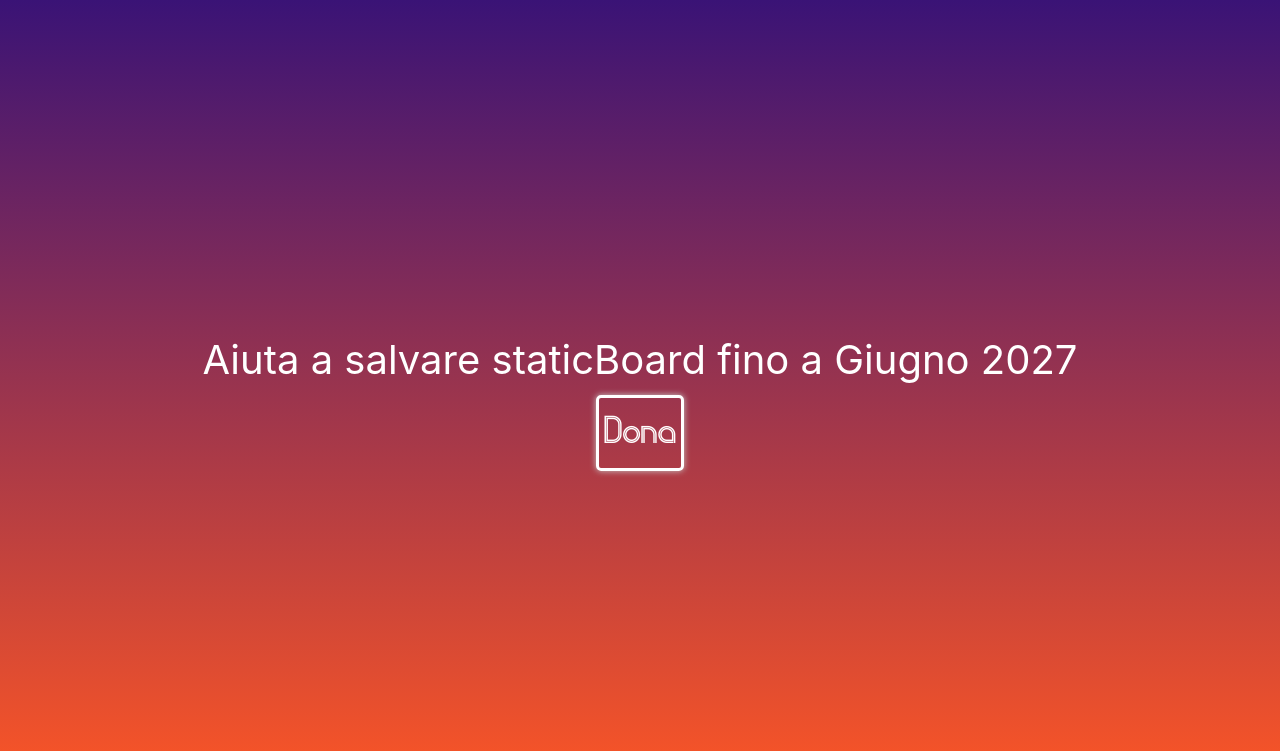
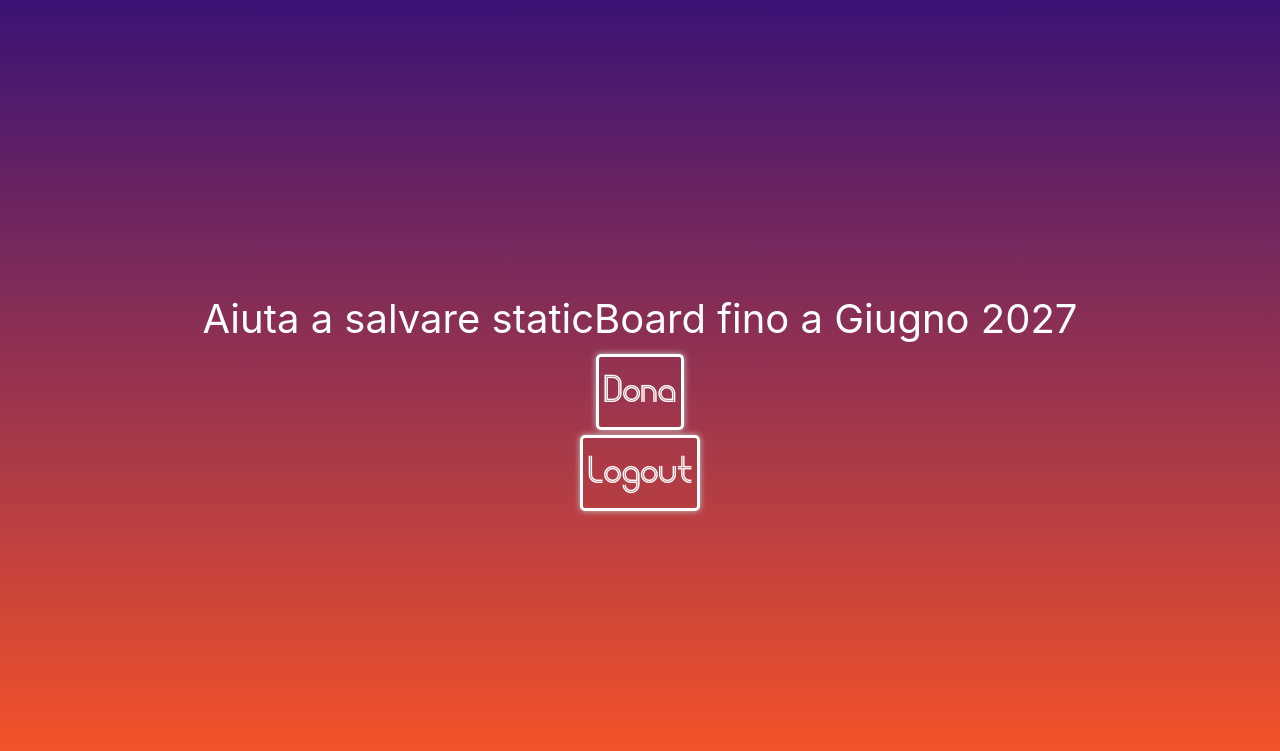
Before and after one commit to 000Vero/staticBoard, a Node server app: page /donate in a window 1280 px wide. Shown: the top 751 px of the page. Run offline with Node 20, Linux system fonts and the light colour scheme.

Commit message:
Add logout on donations

```diff
--- a/views/completed.ejs
+++ b/views/completed.ejs
@@ -14,6 +14,11 @@
         <p class="is-size-2 has-text-white">
             A breve potrai utilizzare staticBoard
         </p>
+        <a id="donate" href="/logout">
+            <div style="margin: 5px;">
+                <span class="is-size-2">Logout</span>
+            </div>
+        </a>
     </div>
 </body>
 </html>
--- a/views/donate.ejs
+++ b/views/donate.ejs
@@ -18,6 +18,11 @@
                 <span class="is-size-2">Dona</span>
             </div>
         </a>
+        <a id="donate" href="/logout">
+            <div style="margin: 5px;">
+                <span class="is-size-2">Logout</span>
+            </div>
+        </a>
     </div>
 </body>
 </html>
```
